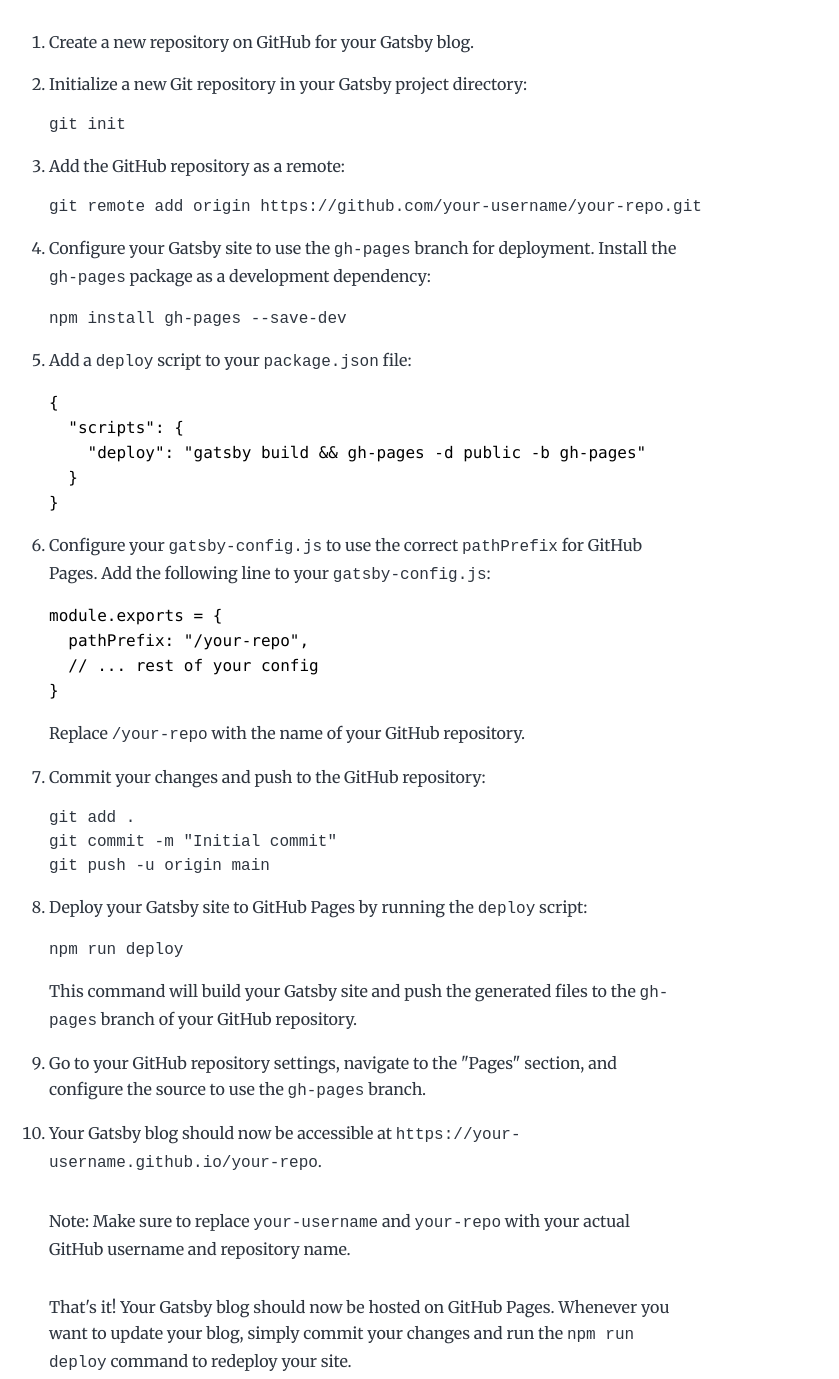
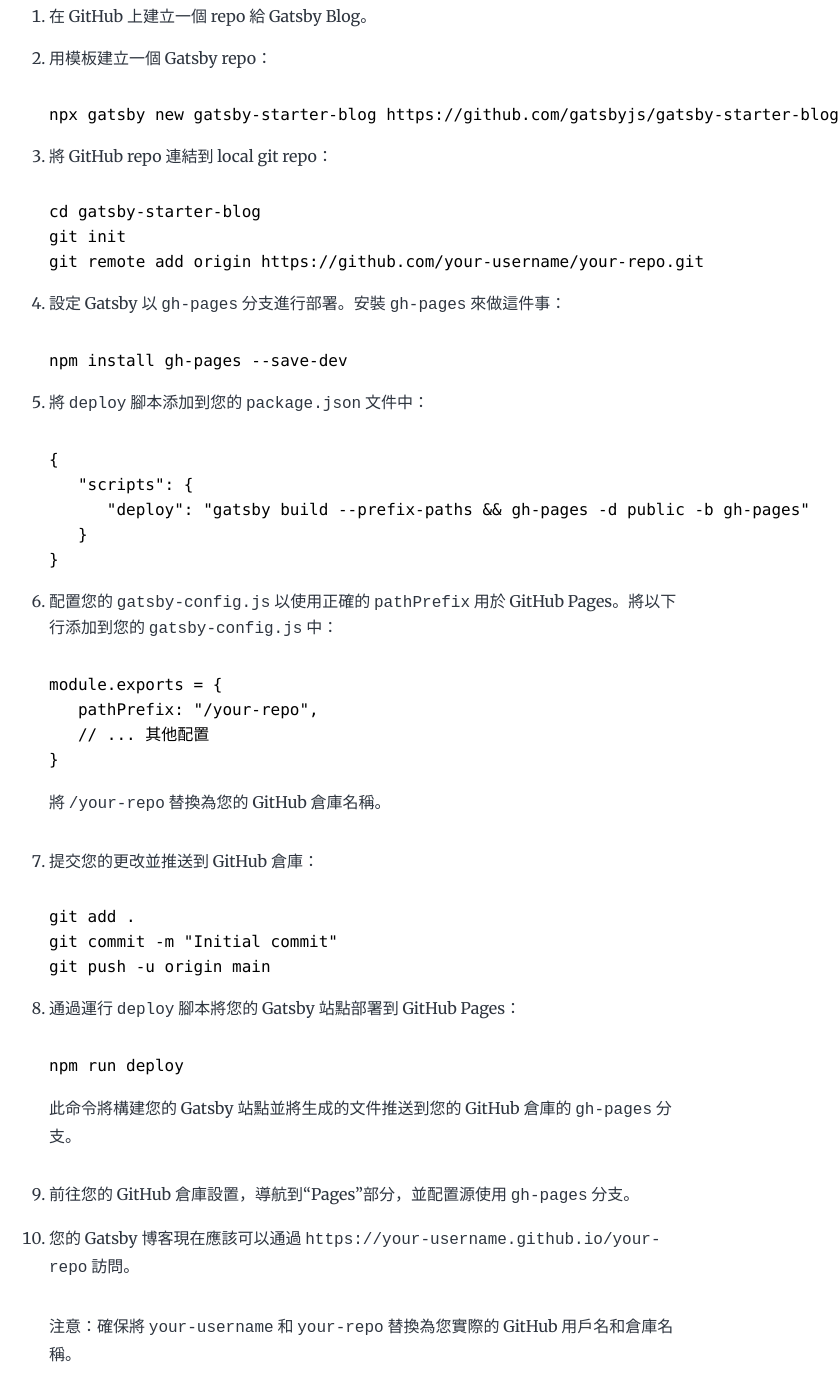
Before and after one commit to tig4605246/rp-blogger, a Gatsby site: page /hello-world/ in a window 1280 px wide. Shown: the part 846-2225 px from the top of the page, without its empty margins (275-1114 px from the left). Built offline with nearby package versions, Linux system fonts and the light colour scheme; Gatsby itself is replaced by a stand-in of ours; some packages are replaced by stand-ins of ours; code samples lack their colours.

Commit message:
blog in chinese

````diff
--- a/content/blog/hello-world/index.md
+++ b/content/blog/hello-world/index.md
@@ -1,65 +1,76 @@
 ---
 title: 從0開始建立並發布Blog
 date: "2024-07-14T15:24:46Z"
-description: "Build and host a blog on Github pages"
+description: "用 Gatsby 與 Github pages 來從0打造一個部落格"
 ---
 
 ![Robot creating website](./robot_laptop.png)
 
-To host your Gatsby blog on GitHub, you can use GitHub Pages. Here's a step-by-step guide:
+要在 GitHub 上托管 Gatsby 部落格，可以使用 GitHub Pages。以下是一步一步教學：
 
-1. Create a new repository on GitHub for your Gatsby blog.
+1. 在 GitHub 上建立一個 repo 給 Gatsby Blog。
 
-2. Initialize a new Git repository in your Gatsby project directory:
-   ```
-   git init
-   ```
+2. 用模板建立一個 Gatsby repo：
 
-3. Add the GitHub repository as a remote:
-   ```
-   git remote add origin https://github.com/your-username/your-repo.git
-   ```
+```sh
+npx gatsby new gatsby-starter-blog https://github.com/gatsbyjs/gatsby-starter-blog
+```
 
-4. Configure your Gatsby site to use the `gh-pages` branch for deployment. Install the `gh-pages` package as a development dependency:
-   ```
-   npm install gh-pages --save-dev
-   ```
+3. 將 GitHub repo 連結到 local git repo：
 
-5. Add a `deploy` script to your `package.json` file:
-   ```json
-   {
-     "scripts": {
-       "deploy": "gatsby build && gh-pages -d public -b gh-pages"
-     }
+```sh
+cd gatsby-starter-blog
+git init
+git remote add origin https://github.com/your-username/your-repo.git
+```
+
+4. 設定 Gatsby 以 `gh-pages` 分支進行部署。安裝 `gh-pages` 來做這件事：
+
+```sh
+npm install gh-pages --save-dev
+```
+
+5. 將 `deploy` 腳本添加到您的 `package.json` 文件中：
+
+```json
+{
+   "scripts": {
+      "deploy": "gatsby build --prefix-paths && gh-pages -d public -b gh-pages"
    }
-   ```
+}
+```
 
-6. Configure your `gatsby-config.js` to use the correct `pathPrefix` for GitHub Pages. Add the following line to your `gatsby-config.js`:
-   ```js
-   module.exports = {
-     pathPrefix: "/your-repo",
-     // ... rest of your config
-   }
-   ```
-   Replace `/your-repo` with the name of your GitHub repository.
+6. 配置您的 `gatsby-config.js` 以使用正確的 `pathPrefix` 用於 GitHub Pages。將以下行添加到您的 `gatsby-config.js` 中：
 
-7. Commit your changes and push to the GitHub repository:
-   ```
-   git add .
-   git commit -m "Initial commit"
-   git push -u origin main
-   ```
+```js
+module.exports = {
+   pathPrefix: "/your-repo",
+   // ... 其他配置
+}
+```
 
-8. Deploy your Gatsby site to GitHub Pages by running the `deploy` script:
-   ```
-   npm run deploy
-   ```
-   This command will build your Gatsby site and push the generated files to the `gh-pages` branch of your GitHub repository.
+   將 `/your-repo` 替換為您的 GitHub 倉庫名稱。
 
-9. Go to your GitHub repository settings, navigate to the "Pages" section, and configure the source to use the `gh-pages` branch.
+7. 提交您的更改並推送到 GitHub 倉庫：
 
-10. Your Gatsby blog should now be accessible at `https://your-username.github.io/your-repo`.
+```=sh
+git add .
+git commit -m "Initial commit"
+git push -u origin main
+```
 
-Note: Make sure to replace `your-username` and `your-repo` with your actual GitHub username and repository name.
+8. 通過運行 `deploy` 腳本將您的 Gatsby 站點部署到 GitHub Pages：
 
-That's it! Your Gatsby blog should now be hosted on GitHub Pages. Whenever you want to update your blog, simply commit your changes and run the `npm run deploy` command to redeploy your site.
+```=sh
+npm run deploy
+```
+
+此命令將構建您的 Gatsby 站點並將生成的文件推送到您的 GitHub 倉庫的 `gh-pages` 分支。
+
+9. 前往您的 GitHub 倉庫設置，導航到“Pages”部分，並配置源使用 `gh-pages` 分支。
+
+10. 您的 Gatsby 博客現在應該可以通過 `https://your-username.github.io/your-repo` 訪問。
+
+注意：確保將 `your-username` 和 `your-repo` 替換為您實際的 GitHub 用戶名和倉庫名稱。
+
+就這樣！您的 Gatsby 博客現在應該托管在 GitHub Pages 上。每當您想更新博客時，只需提交更改並運行 `npm run deploy` 命令重新部署您的站點。
````
